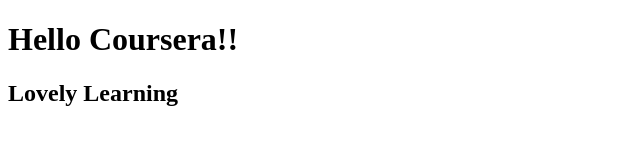
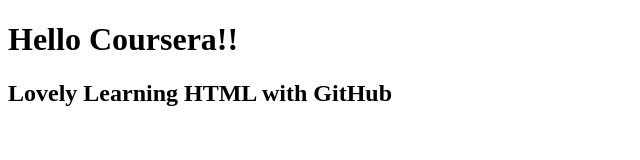
Before and after one commit to CreswellVarie/Coursera-test2, a plain HTML site: page site/index.html in a window 1280 px wide. Shown: the whole page, without its empty margins (0-640 px from the left). Drawn offline with Linux system fonts and the light colour scheme.

Commit message:
Update index.html

```diff
--- a/site/index.html
+++ b/site/index.html
@@ -7,6 +7,6 @@
 </head>
 <body>
 <h1>Hello Coursera!!</h1>
-<h2>Lovely Learning</h2>
+<h2>Lovely Learning HTML with GitHub</h2>
 </body>
 </html>
```
